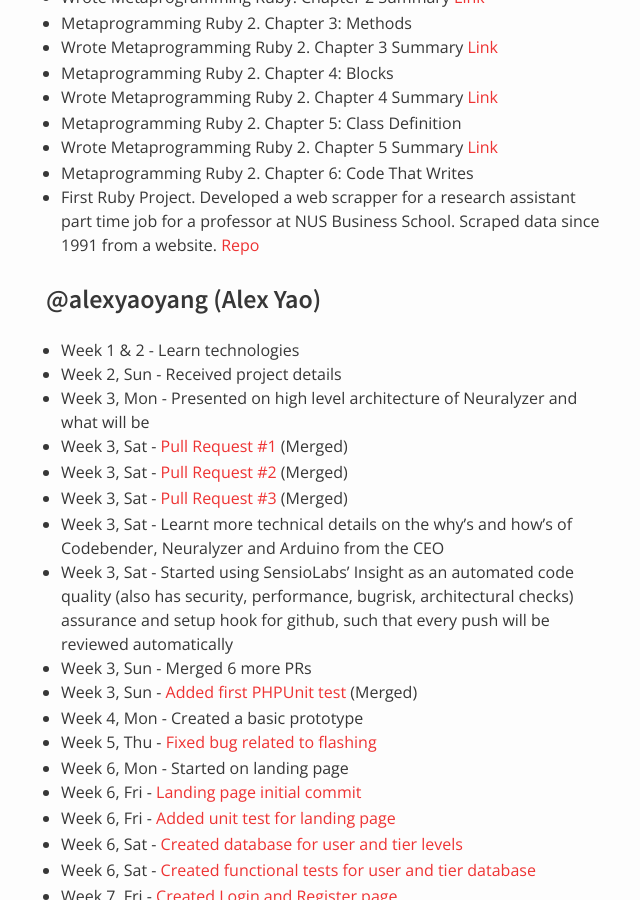
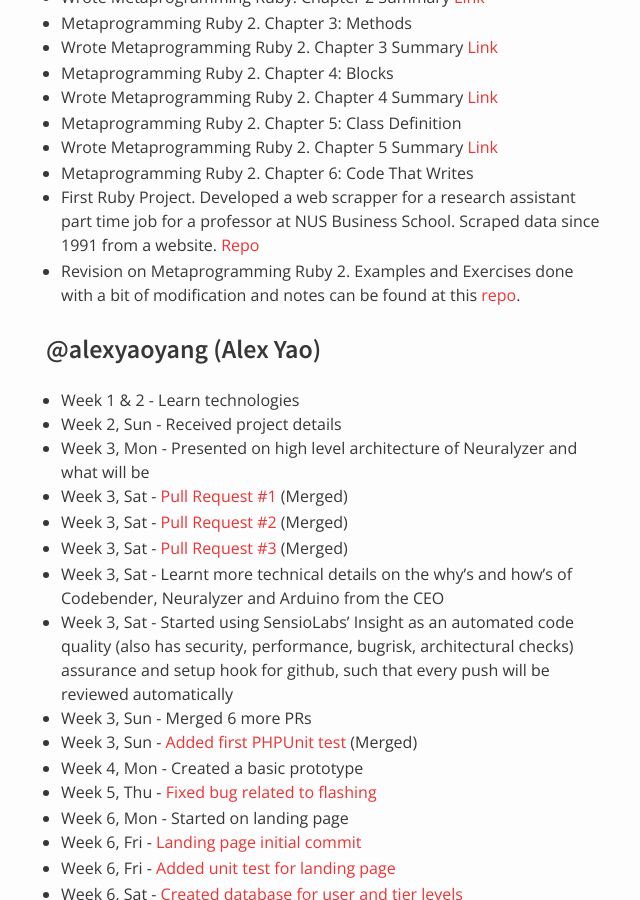
Before and after one commit to nus-oss/cs3281-AY1516S2-website, a Jekyll site: the page built from teams/codebender.md, in a window 1280 px wide and 900 px high, scrolled down 10396 px. Shown: the whole window, without its empty margins (324-964 px from the left). Built offline with Jekyll 4.4.1, drawn with Linux system fonts in a browser that asks for light colours.

Commit message:
Update Seokmin's update
meta!

```diff
--- a/teams/codebender.md
+++ b/teams/codebender.md
@@ -313,6 +313,7 @@
  * Wrote Metaprogramming Ruby 2. Chapter 5 Summary [Link](http://moonmoon3281.blogspot.sg/2016/03/metaprogramming-ruby-2-chapter-5-summary.html)
  * Metaprogramming Ruby 2. Chapter 6: Code That Writes
  * First Ruby Project. Developed a web scrapper for a research assistant part time job for a professor at NUS Business School. Scraped data since 1991 from a website. [Repo](https://github.com/bsmmoon/scrapper5)
+ * Revision on Metaprogramming Ruby 2. Examples and Exercises done with a bit of modification and notes can be found at this [repo](https://github.com/bsmmoon/metarubypractice).
 
 ### @alexyaoyang (Alex Yao)
 * Week 1 & 2 - Learn technologies
```
